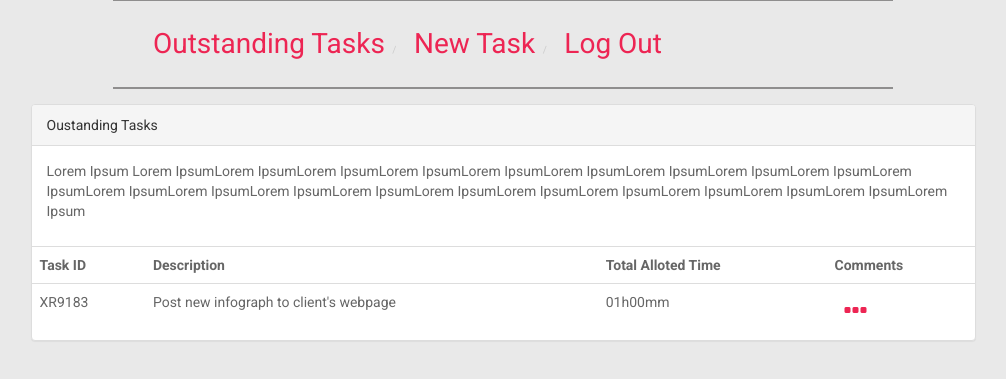
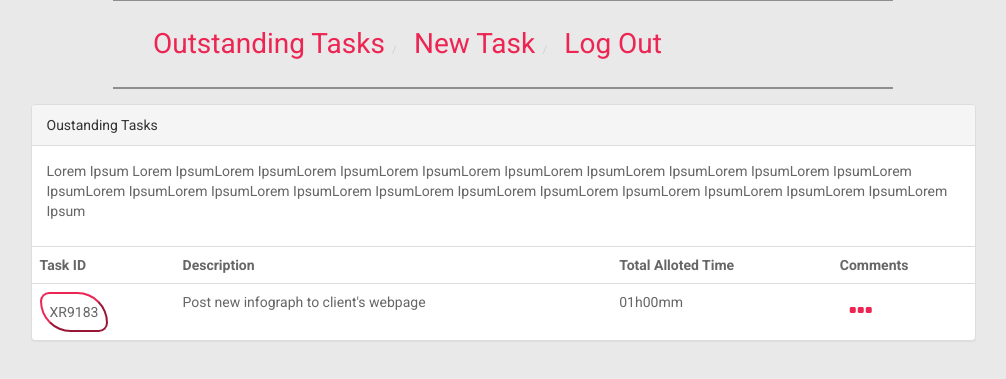
Before and after one commit to s95116/timeHub, a PHP site: page /ticket.html in a window 1280 px wide. Shown: the part 251-630 px from the top of the page, without its empty margins (137-1143 px from the left). Run offline with PHP 8.4, Linux system fonts and the light colour scheme; some libraries are stand-ins or nearby versions; some web fonts are replaced.

Commit message:
added styling to button

```diff
--- a/assets/css/style2.css
+++ b/assets/css/style2.css
@@ -57,6 +57,14 @@ a{
   width: 100%;
 }
 
+.btn-primary{
+  color:#666666;
+  background-color: white;
+  border-radius: 15px 50px;
+  padding: 8px;
+  border-color: #ed2553;
+}
+
 table{
   text-align: justify;
 }
--- a/ticket.html
+++ b/ticket.html
@@ -32,7 +32,7 @@
   <ol class="breadcrumb">
     <li><a href="#" title="#" id="second-link">Outstanding Tasks</a></li>
     <li><a href="#" title="#" id="third-link">New Task</a></li>
-    <li><a href="#" title="#" id="third-link">Log Out</a></li>
+    <li><a href="index.html" title="index" id="third-link">Log Out</a></li>
   </ol>
 
   </div>
@@ -56,13 +56,12 @@
         </tr>
 
         <tr>
-          <td>XR9183</td>
+          <td><button type="button" class="btn-primary">XR9183</button></td>
           <td>Post new infograph to client's webpage</td>
           <td>01h00mm</td>
           <td>
             <a href="#" data-toggle="popover" title="Employer Comment" data-trigger="hover" data-trigger="click"
-              data-content="Excellent job. You increased the bandwith efficancy of the clients site by 20%!
-                            Keep up the good work.">
+              data-content="Lorem Ipsum Lorem Ipsum Lorem Ipsum Lorem Ipsum">
             <i class="fa fa-ellipsis-h" aria-hidden="true"></i>
             </a>
           </td>
```
